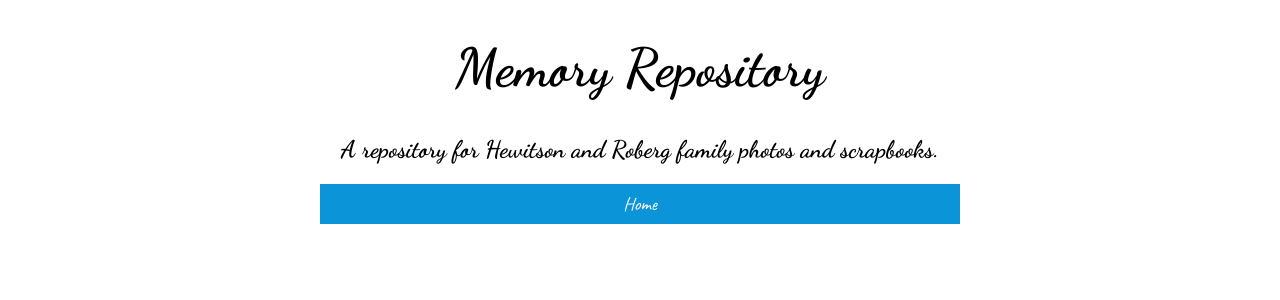
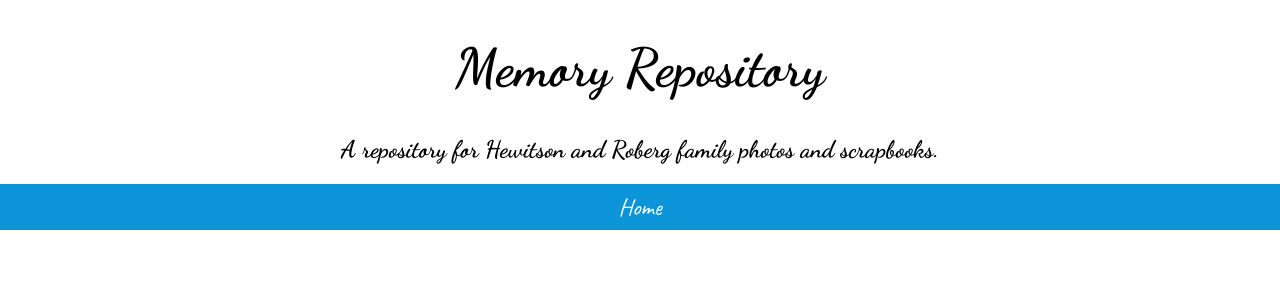
Before and after one commit to hewitson-j/memory-repository, a React (Vite) app: page / in a window 1280 px wide. Shown: the top 300 px of the page. Built offline with nearby package versions, Linux system fonts and the light colour scheme; a web font is replaced by a local one.

Commit message:
Fixed styling for navbar.

```diff
--- a/src/App.tsx
+++ b/src/App.tsx
@@ -1,9 +1,11 @@
+import Header from "./components/Header";
 import Router from "./components/Router";
 import "./index.css";
 
 function App() {
   return (
     <>
+      <Header />
       <Router />
     </>
   );
--- a/src/components/Home.tsx
+++ b/src/components/Home.tsx
@@ -1,9 +1,3 @@
-import Header from "./Header";
-
 export default function Home() {
-  return (
-    <>
-      <Header />
-    </>
-  );
+  return <></>;
 }
--- a/src/components/Navbar.css
+++ b/src/components/Navbar.css
@@ -1,13 +1,13 @@
 .links {
   display: flex;
-  width: 50%;
+  width: 100%;
   margin: auto;
   justify-content: space-evenly;
   background-color: rgb(12, 148, 216);
 }
 
 .links button {
-  font-size: 14pt;
+  font-size: 18pt;
   border: none;
   padding: 0.5rem;
   font-family: "Caveat", cursive, "Sevillana", cursive, "Times New Roman", Times,
--- a/src/components/Navbar.tsx
+++ b/src/components/Navbar.tsx
@@ -2,7 +2,7 @@ import "./Navbar.css";
 
 import { Link } from "react-router-dom";
 
-export default function Links() {
+export default function Navbar() {
   return (
     <div className="links">
       <Link to={"/"} title="Home">
```
